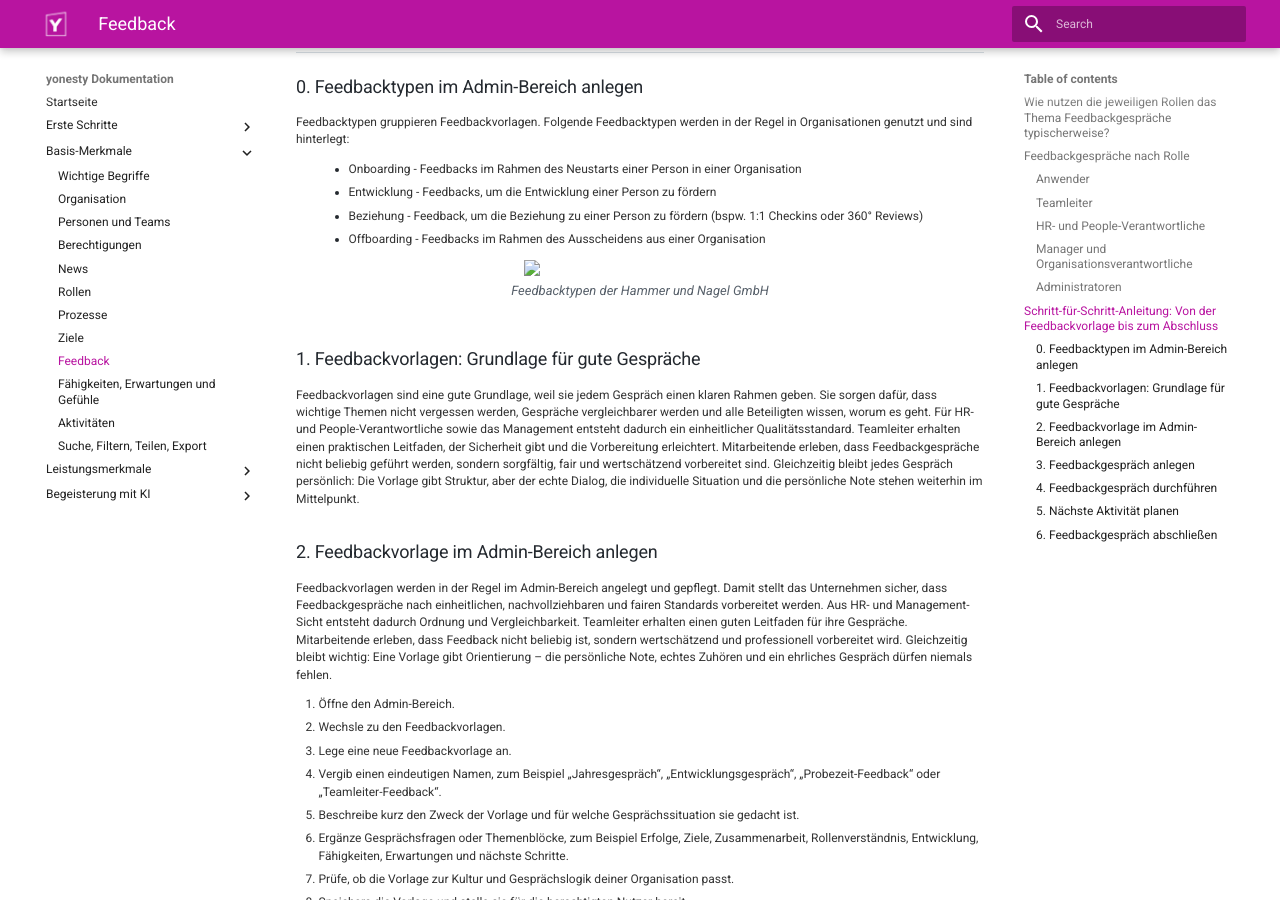
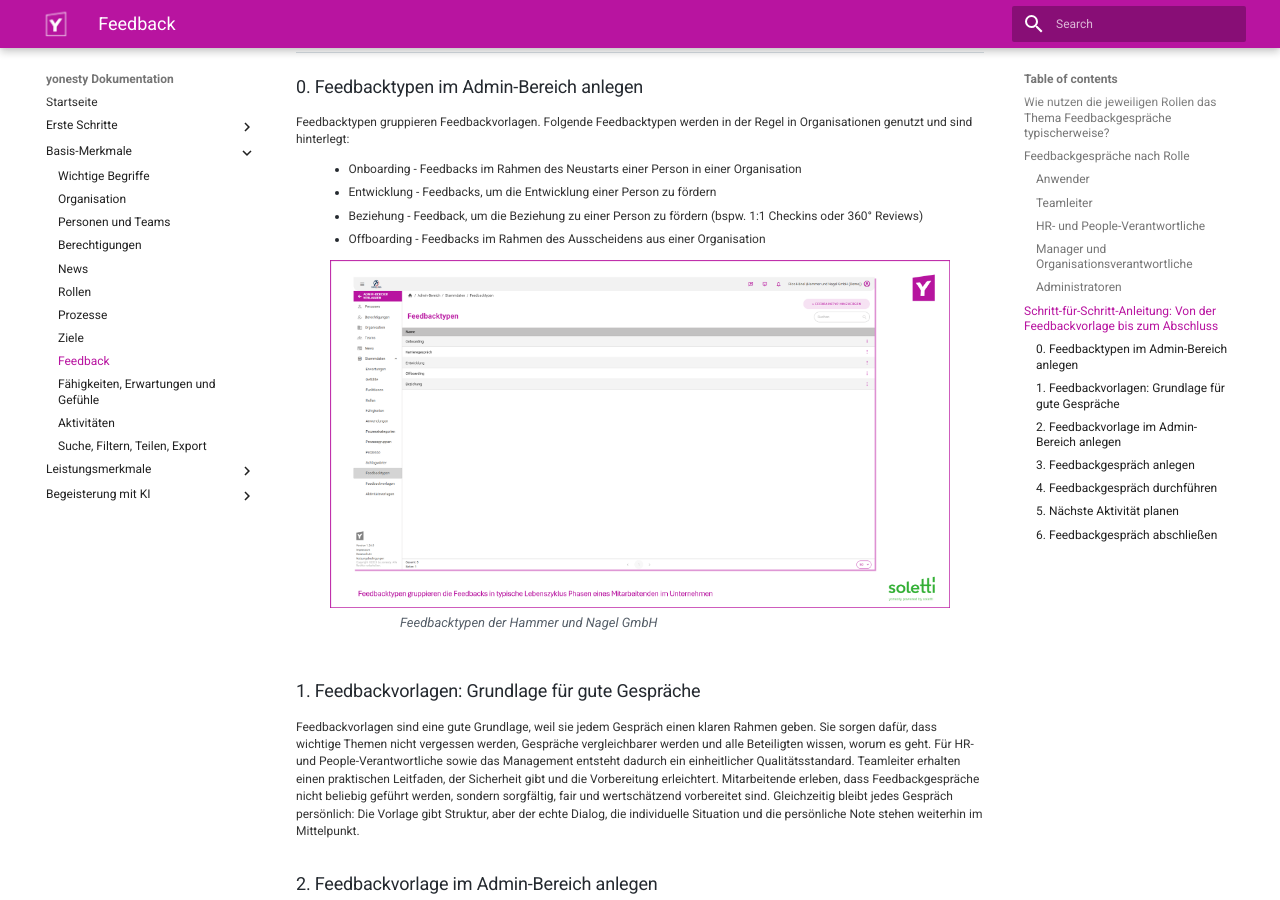
Before and after one commit to ricohaenelsoletti/yonesty, an MkDocs documentation site: the page built from docs/Themenbereich-Feedback.md, in a window 1280 px wide and 900 px high, scrolled down 2112 px. Built offline with MkDocs 1.6.1 and Material for MkDocs 9.7.7, drawn with Linux system fonts in a browser that asks for light colours.

Commit message:
Update image source path in Feedback document

```diff
--- a/docs/Themenbereich-Feedback.md
+++ b/docs/Themenbereich-Feedback.md
@@ -54,7 +54,7 @@ Feedbacktypen gruppieren Feedbackvorlagen. Folgende Feedbacktypen werden in der
 * Offboarding - Feedbacks im Rahmen des Ausscheidens aus einer Organisation
 
 <figure>
-    <img src="screenshots/yonesty-Feedbacktypen.png">
+    <img src="/screenshots/yonesty-Feedbacktypen.png">
     <figcaption>Feedbacktypen der Hammer und Nagel GmbH</figcaption>
 </figure>
 
```
